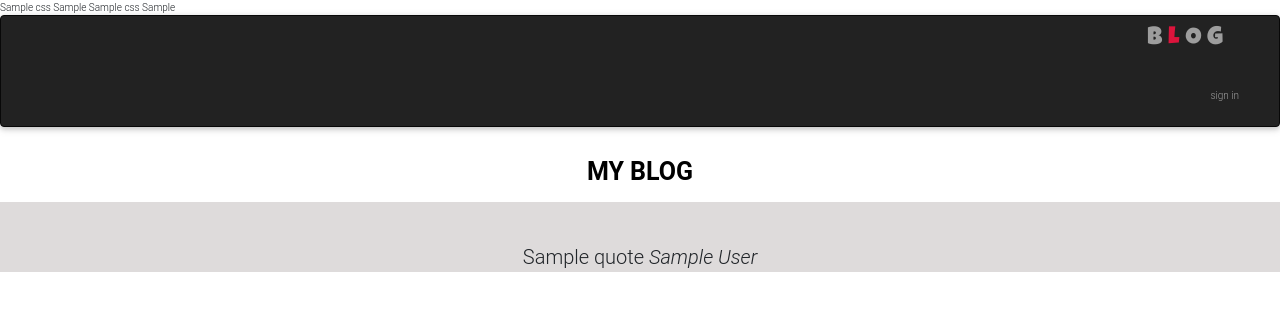
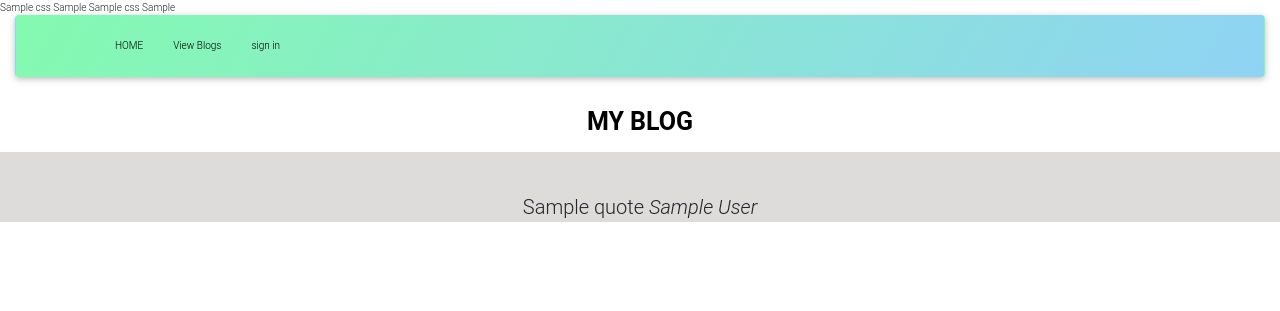
Before and after one commit to hukish/blog, a Python web app: template app/templates/index.html in a window 1280 px wide. Shown: the top 311 px of the page. Run offline with Jinja, Linux system fonts and the light colour scheme; the template is opened without the code that fills it: most values are stand-ins (such as "Sample title", 1, 10 or a date in 2020); some libraries are stand-ins or nearby versions.

Commit message:
added in the navbar.html

```diff
--- a/app/templates/navbar.html
+++ b/app/templates/navbar.html
@@ -1,34 +1,57 @@
 {% extends 'base.html' %}
+
+<!-- Navbar block -->
 {% block navbar %}
+    <div class="container-fluid ">
 
+        <div class="navbar navbar-expand-lg tempting-azure-gradient" role="navigation" >
 
+            <div class="container">
 
-<div class="navbar navbar-inverse" role="navigation">
-    <div class="container-fluid">
                 <div class="navbar-header">
-            <button type="button" class="navbar-toggle" data-toggle="collapse" data-target=".navbar-collapse">
+
+                    <button class="navbar-toggle" type="button" data-toggle="collapse" data-target=".navbar-collapse">
+
                         <span class="sr-only">Toggle navigation</span>
                         <span class="icon-bar"></span>
                         <span class="icon-bar"></span>
                         <span class="icon-bar"></span>
+
                     </button>
-            <a class="navbar-brand" href="/"><h2 style="font-family: 'Luckiest Guy', cursive; letter-spacing: 6px; font-size: 2em; font-weight: bolder">B<span style="color: crimson">L</span>OG</h2> </a>
-            <ul class="nav navbar-nav">
 
-            </ul>
+
                 </div>
+
                 <div class="navbar-collapse collapse">
-            <ul class="nav navbar-nav navbar-right">
+
+                    <ul  class="nav navbar-nav">
+
+                        <li>
+                            <a style="color: black" href="/">HOME</a>
+                        </li>
+                        <li>
+                            <a style="color: black" href="/blogs"> View Blogs</a>
+                        </li>
+
                         {% if current_user.is_authenticated %}
-                <li><a href="{{url_for('main.profile',uname=current_user.username)}}"> <strong>{{current_user.username| upper}} </strong></a></li>
-                <li><a href="{{url_for('auth.logout')}}">sign out</a></li>
+                        <li>
+                            <a style="color: black" href="{{url_for('main.account',uname=current_user.username)}}">Account</a>
+                        </li>
+                        <li>
+                            <a style="color: black" href="{{url_for('auth.logout')}}">sign out</a>
+                        </li>
                         {% else %}
-                <li><a href="{{url_for('auth.login')}}">sign in</a></li>
+                        <li>
+                            <a style="color: black" href="{{url_for('auth.login')}}">sign in</a>
+                        </li>
                         {%endif%}
                     </ul>
+
                 </div>
 
             </div>
+
         </div>
 
+    </div>
 {% endblock %}
```
Lines whose indentation alone changed are shown as unchanged.
